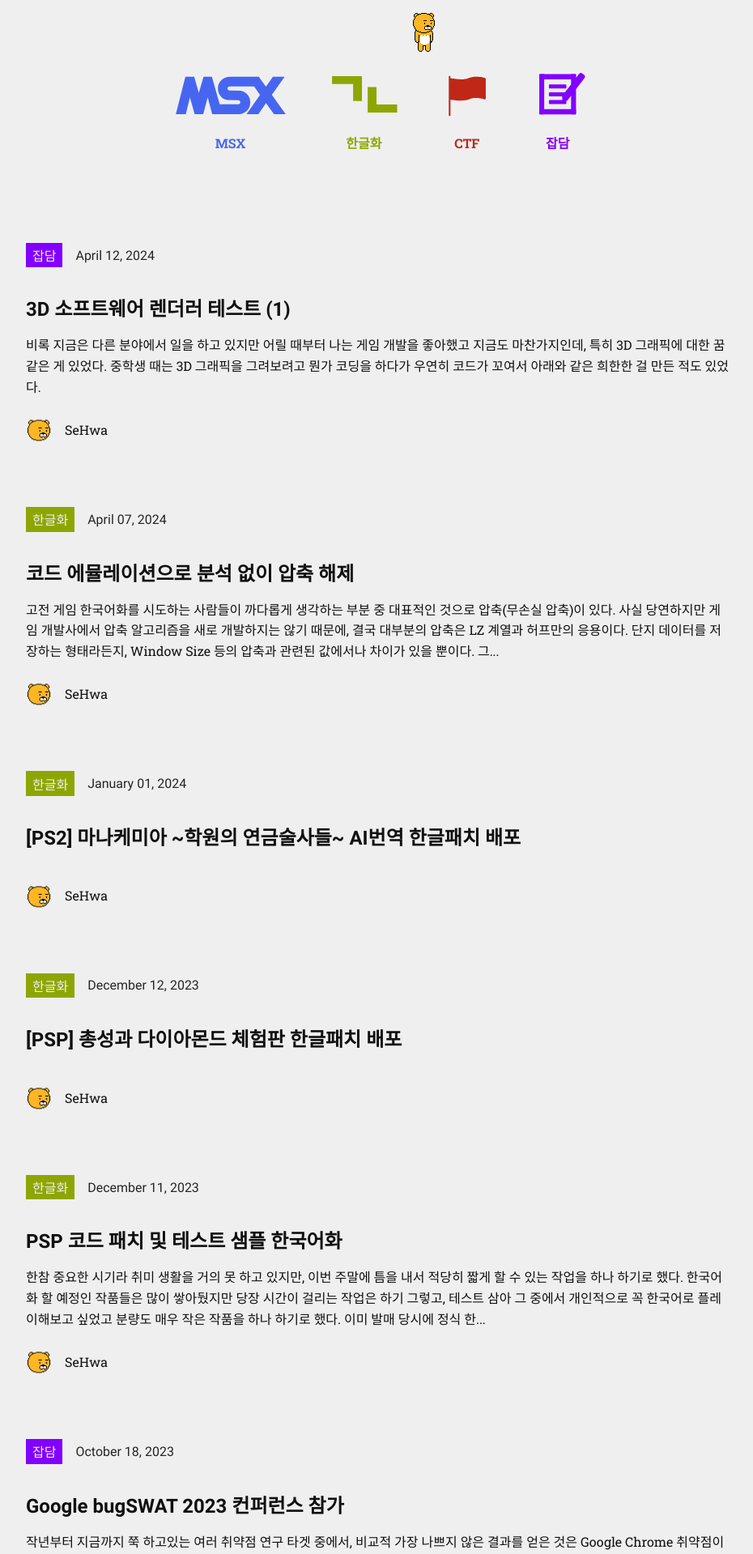
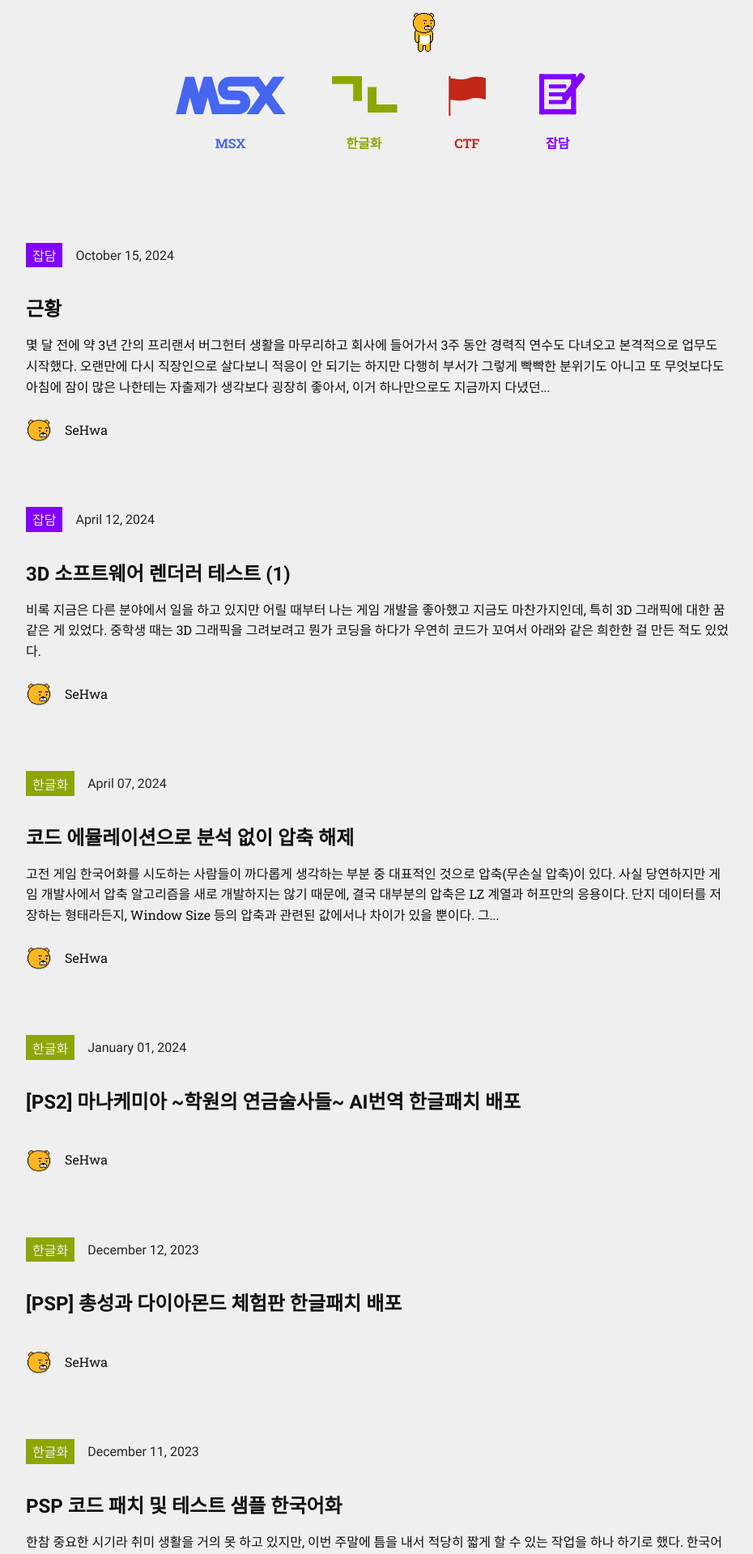
Before and after one commit to SeHwa/SeHwa.github.io, a Jekyll site: the page built from index.html, in a window 1280 px wide. Shown: the top 1919 px of the page at 81% size, without its empty margins (172-1102 px from the left). Built offline with Jekyll 4.4.1, drawn with Linux system fonts in a browser that asks for light colours.

Commit message:
Add post 14 Minor fixes

```diff
--- a/_posts/2024-04-07-emulate-decompress.md
+++ b/_posts/2024-04-07-emulate-decompress.md
@@ -121,7 +121,7 @@ a0 으로 메모리 주소 하나를 인자로 받는데, 아래 메모리 뷰
 
 이는 위의 S0101.SMX 파일의 가장 끝 부분에 위치한 데이터이다. 압축 데이터들은 끝에 공통적으로 저렇게 EOFC 등의 문자열을 비롯한 0x10 정도 크기의 데이터를 가지고 있는데, 이 끝을 가리키는 주소이다. 그리고 그 외에 빈 공간으로 보이는 주소도 있는데, 이는 디버거로 진행시켜보면 압축을 해제한 데이터를 쓰는 곳임을 알 수 있다.
 
-그리고 그 뒤에 0x1985C 나 0x46464 같은 데이터도 있는데, 이는 주소는 아니므로 어던 Size 값으로 추정해볼 수 있다. 이는 실제로 디버거에서 함수를 실행시켜서 압축 해제한 데이터와 대조해서 확인해 보면 맞다는 것을 알 수 있다.
+그리고 그 뒤에 0x1985C 나 0x46464 같은 데이터도 있는데, 이는 주소는 아니므로 어떤 Size 값으로 추정해볼 수 있다. 이는 실제로 디버거에서 함수를 실행시켜서 압축 해제한 데이터와 대조해서 확인해 보면 맞다는 것을 알 수 있다.
 
 그 외에도 다른 주소들도 있지만, 이 함수 코드를 쭉 살펴보면 그 외에는 아예 사용하지 않는다. 따라서 이는 굳이 에뮬레이션해줄 필요가 없다. 다만, 인자로 받은 주소의 +0x2034 위치의 값을 사용하는데 이는 디버거에서 확인해보면 그냥 1 이 들어있다. 어떤 값인지는 몰라도 대충 에뮬레이션 할 때 1 을 넣어주고 확인해보면 될 것이다.
 
--- /dev/null
+++ b/_posts/2024-10-15-recent.md
@@ -0,0 +1,34 @@
+---
+layout: post
+category: [etc]
+title:  "근황"
+date:   2024-10-15
+author: SeHwa
+og_image: assets/img/posts/14/cover.png
+---
+
+몇 달 전에 약 3년 간의 프리랜서 버그헌터 생활을 마무리하고 회사에 들어가서 3주 동안 경력직 연수도 다녀오고 본격적으로 업무도 시작했다. 오랜만에 다시 직장인으로 살다보니 적응이 안 되기는 하지만 다행히 부서가 그렇게 빡빡한 분위기도 아니고 또 무엇보다도 아침에 잠이 많은 나한테는 자출제가 생각보다 굉장히 좋아서, 이거 하나만으로도 지금까지 다녔던 어떤 회사들보다도 더 괜찮은 것 같다. 가령 금요일에 좀 피곤하다 싶으면 오후 2시에 퇴근해서 집에서 쉬고 할 때마다 들어오길 잘 했다는 생각이 든다. 물론 사내에서도 부서에 따라선 자율이라 써놓고 자율이 아닌 곳도 있으니, 부서의 장점으로 생각할 수도 있을 것 같다.
+
+입사하기 전부터도 개인적으로 해야 할 일도 많고 계획하고 있는 것도 많았는데 회사까지 다니다보니 이래저래 생활이 바빠져서 몇 달간 한국어화 작업은 아예 신경을 못 쓰고 있다. 당분간은 작업을 재개하기 힘들 듯 해서 얼마전에 [작업 근황](https://cafe.naver.com/hansicgu/31000) 글도 올렸다.
+
+해야할 일 중에는 다시 타겟을 새로 하나 잡고 취약점 연구로 버그 바운티를 다시 시작하는 것도 물론 포함되어 있다. 아직은 시작을 못 하고 있지만 조만간 이런저런 일이 하나씩 정리되고 나면 조금씩 진행해봐야겠다.
+
+<br>
+
+생활이 바빠지기 전에 마지막으로 하던 한국어화 작업은 [오우거 배틀 64](https://namu.wiki/w/%EC%98%A4%EC%9A%B0%EA%B1%B0%20%EB%B0%B0%ED%8B%80%2064)였는데, 5개월 전에 이미 분석과 스크립트 작업은 해놓았었지만 번역의 편의를 위해 대사 내 제어코드를 깔끔하게 정리하는 작업을 하던 도중 바빠져서 지금까지 보류중이다. 일단 여유가 생기면 제일 먼저 이것부터 재개해서 마무리를 할 예정이다.
+
+[이스 5](https://namu.wiki/w/%EC%9D%B4%EC%8A%A4%20%E2%85%A4:%20%EC%82%AC%EB%9D%BC%EC%A7%84%20%EB%AA%A8%EB%9E%98%EB%8F%84%EC%8B%9C%2C%20%EC%BC%80%ED%95%80)도 몇 달 전에 하루동안 분석해서 기본적인 스크립팅 작업은 해놓았지만 아무래도 세세하게 분석하진 않아서 다듬어야 할 곳이 많을 거라 예상되는데 이것도 나중에 여유가 생기면 다시 진행할 예정이다.
+
+덤으로 어릴 때 정말 재밌게 ~~스트레스 받으며~~ 했던 게임 중에 [스타워즈: 제다이 나이트: 제다이 아웃캐스트](https://namu.wiki/w/%EC%8A%A4%ED%83%80%EC%9B%8C%EC%A6%88:%20%EC%A0%9C%EB%8B%A4%EC%9D%B4%20%EB%82%98%EC%9D%B4%ED%8A%B8:%20%EC%A0%9C%EB%8B%A4%EC%9D%B4%20%EC%95%84%EC%9B%83%EC%BA%90%EC%8A%A4%ED%8A%B8)가 있는데, 스팀에서 할인할 떄 우연히 발견해서 (플레이는 안 하겠지만) 구입했다. 그 때는 영어라서 내용을 전혀 이해하지 못하고 게임을 했었는데 한 번 나중에 간단하게 AI 번역으로 한국어화를 해볼까 생각중이다.
+
+<br>
+
+<div markdown=1 class="sx-center">
+<div class="sx-picture">
+<a href="/assets/img/posts/14/cover.png" data-lity>
+  <img src="/assets/img/posts/14/cover.png" style="width:500px" />
+</a>
+</div>
+</div>
+
+그리고 옛날부터 한 번 만들어보고 싶었던 역전재판 시리즈의 팬게임은 6개월 전에 잠깐 며칠동안 베이스만 만들어놓고 그 이후엔 딱히 작업을 하질 않았다. 벌려놓은 건 많은데 정작 생활은 앞으로 더 바빠지면 바빠졌지 프리랜서 시절보다 더 여유가 생기진 않을 것 같아서 여러모로 문제다. 일단 급한 불만 끄고나서 하나씩 순차적으로 하는 걸 목표로 하고있다.
```
Also changed, not shown: assets/img/posts/14/cover.png (added).
